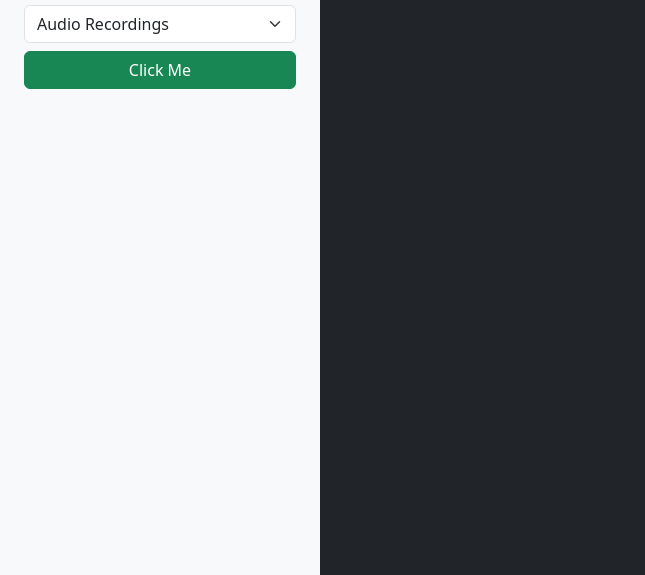
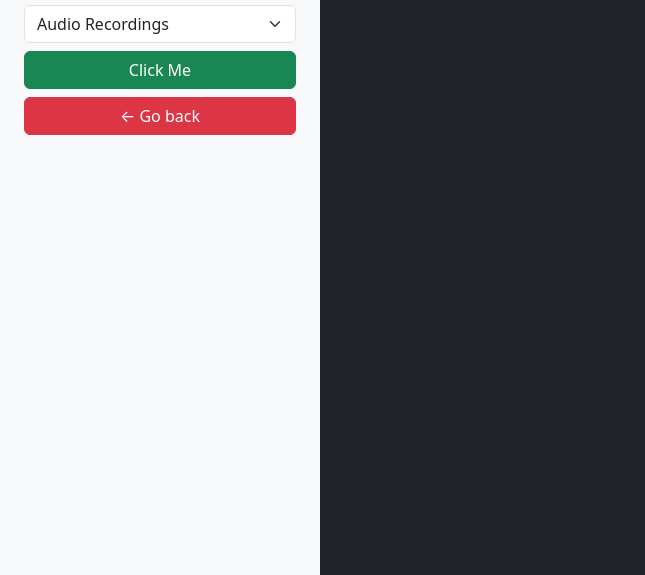
Before and after one commit to Stewpra/congrees-library, a plain HTML site: page results.html in a window 1280 px wide. Shown: the part 225-800 px from the top of the page, without its empty margins (0-645 px from the left). Drawn offline with nearby package versions, Linux system fonts and the light colour scheme.

Commit message:
created back button on results page

```diff
--- a/results.html
+++ b/results.html
@@ -17,6 +17,9 @@
       <section class="row">
         <div class="col-3 text-bg-light vh-100 p-4">
           <div id="form-container"></div>
+          <a href="./index.html"
+            ><button class="btn btn-danger mt-2 w-100">← Go back</button></a
+          >
         </div>
         <div class="col-9 text-bg-dark vh-100 p-4">
           <h2 id="results-heading">
```
